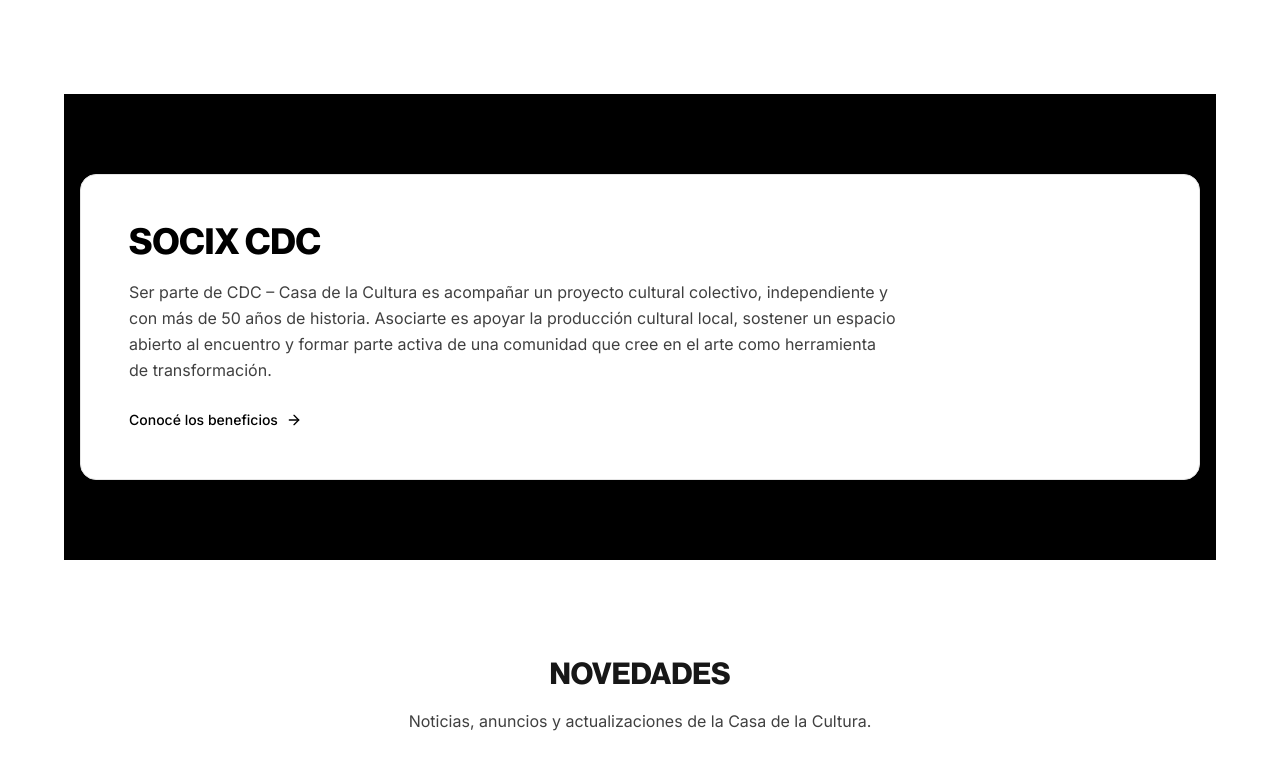
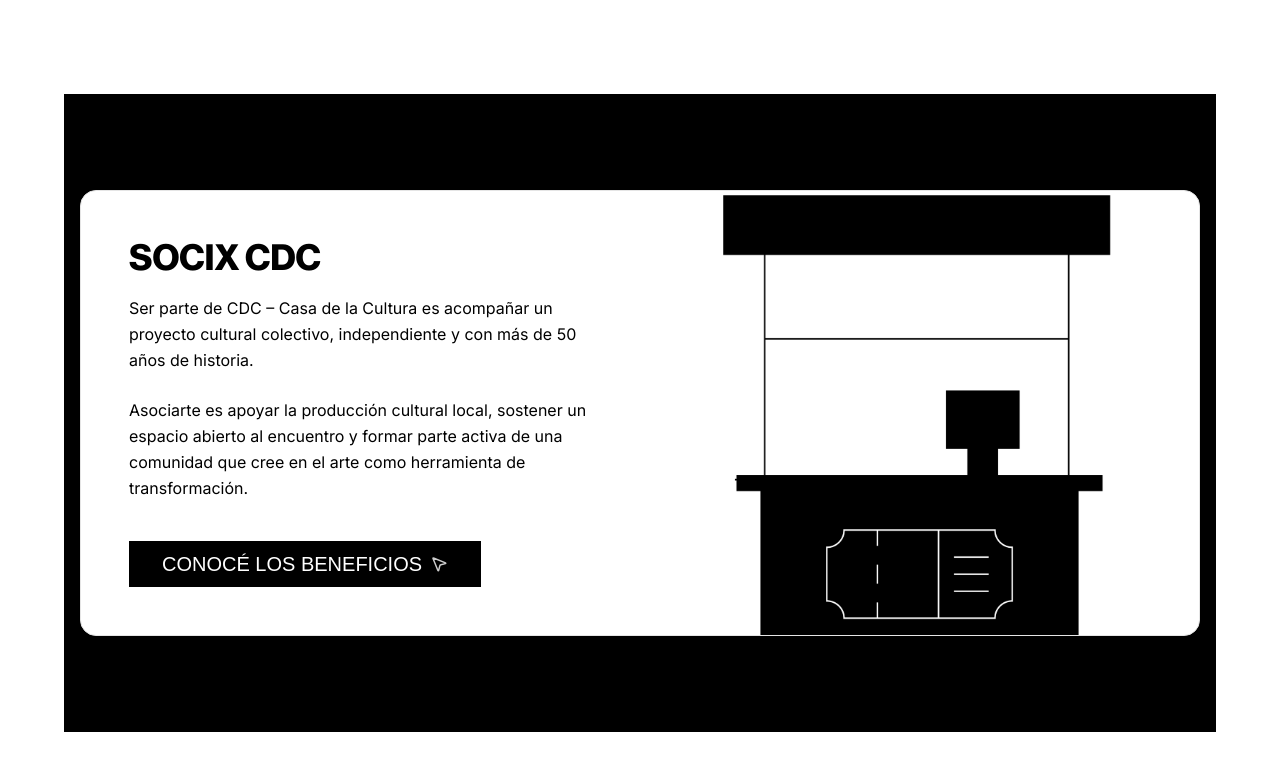
Before and after one commit to kevkarlion/casa-de-la-cultura, a Next.js app: page / in a window 1280 px wide. Shown: the part 2507-3280 px from the top of the page. Built offline with nearby package versions, Linux system fonts and the light colour scheme; a web font is replaced by a local one.

Commit message:
socix cdc home and page

```diff
--- a/components/home/Socio/Socio.tsx
+++ b/components/home/Socio/Socio.tsx
@@ -1,24 +1,39 @@
 'use client'
 
 import Link from 'next/link'
+import Image from 'next/image'
 import { motion } from 'framer-motion'
-import { ArrowRight } from 'lucide-react'
+import { MousePointer2, Fingerprint } from 'lucide-react'
 
 export default function SocixCDCPreview() {
   return (
-    <section className="mx-auto max-w-6xl px-4 py-20 bg-black">
+    <section className="mx-auto max-w-6xl px-4 py-24 bg-black">
       <motion.div
-        initial={{ opacity: 0, y: 24 }}
+        initial={{ opacity: 0, y: 32 }}
         whileInView={{ opacity: 1, y: 0 }}
         viewport={{ once: true }}
         transition={{ duration: 0.6, ease: 'easeOut' }}
-        className="rounded-2xl border border-neutral-200 bg-white p-8 lg:p-12"
+        className="
+          grid
+          overflow-hidden
+          rounded-2xl
+          border border-neutral-200
+          bg-white
+          lg:grid-cols-2
+        "
       >
+        {/* ================= TEXTO ================= */}
+        <div className="relative p-8 lg:p-12">
+          {/* línea editorial */}
+          <span className="
+            absolute left-0 top-8 hidden h-24 w-0.5
+            bg-brand-white-cdc lg:block
+          " />
+
           <h2 className="
             mb-4
             font-neue
-          text-3xl
-          lg:text-4xl
+            text-3xl lg:text-4xl
             font-bold
             uppercase
             text-black
@@ -28,34 +43,84 @@ export default function SocixCDCPreview() {
 
           <p className="
             mb-6
-          max-w-3xl
+            max-w-xl
             text-base
             leading-relaxed
-          text-neutral-700
+            text-black
             font-inter
           ">
-          Ser parte de CDC – Casa de la Cultura es acompañar un proyecto cultural
-          colectivo, independiente y con más de 50 años de historia.
+            Ser parte de CDC – Casa de la Cultura es acompañar un proyecto
+            cultural colectivo, independiente y con más de 50 años de historia.
+          </p>
+
+          <p className="
+            mb-10
+            max-w-xl
+            text-base
+            leading-relaxed
+            text-black
+            font-inter
+          ">
             Asociarte es apoyar la producción cultural local, sostener un espacio
             abierto al encuentro y formar parte activa de una comunidad que cree
             en el arte como herramienta de transformación.
           </p>
 
+          {/* ================= CTA DESKTOP ================= */}
+          <Link
+            href="/socix-cdc"
+            className="
+              hidden lg:inline-flex items-center gap-2
+              px-8 py-2
+              font-neue text-xl font-medium uppercase
+              bg-black text-white
+              border border-black
+              transition-all duration-300
+              hover:bg-transparent hover:text-black
+            "
+          >
+            <span>Conocé los beneficios</span>
+
+            <MousePointer2 size={18} className="opacity-80" />
+          </Link>
+        </div>
+
+        {/* ================= IMAGEN ================= */}
+        <motion.div
+          initial={{ opacity: 0, scale: 1.04 }}
+          whileInView={{ opacity: 1, scale: 1 }}
+          viewport={{ once: true }}
+          transition={{ duration: 0.8, ease: 'easeOut' }}
+          className="relative min-h-65 lg:min-h-full"
+        >
+          <Image
+            src="/dibujos/boleteria.png"
+            alt="Boletería CDC"
+            fill
+            className="object-cover"
+          />
+
+          <div className="absolute inset-0" />
+        </motion.div>
+
+        {/* ================= CTA MOBILE ================= */}
+        <div className="flex justify-center px-8 pb-10 lg:hidden">
           <Link
             href="/socix-cdc"
             className="
               inline-flex items-center gap-2
-            text-sm font-medium text-black
-            group
+              px-8 py-2
+              font-neue text-xl font-medium uppercase
+              bg-black text-white
+              border border-black
+              transition-all duration-300
+              hover:bg-transparent hover:text-black
             "
           >
-          Conocé los beneficios
-          <ArrowRight className="
-            h-4 w-4
-            transition-transform
-            group-hover:translate-x-1
-          " />
+            <span>Conocé los beneficios</span>
+            <Fingerprint size={18} className="opacity-80" />
           </Link>
+        </div>
       </motion.div>
     </section>
   )
--- a/components/home/socioPage/socioPage.tsx
+++ b/components/home/socioPage/socioPage.tsx
@@ -98,7 +98,7 @@ export default function SocixCDCPage() {
               whileHover={{ y: -6 }}
               className="
                 group
-                rounded-xl
+
                 border border-neutral-200
                 bg-black
                 p-6
```
Also changed, not shown: public/dibujos/boleteria.png (added). Lines whose indentation alone changed are shown as unchanged.
